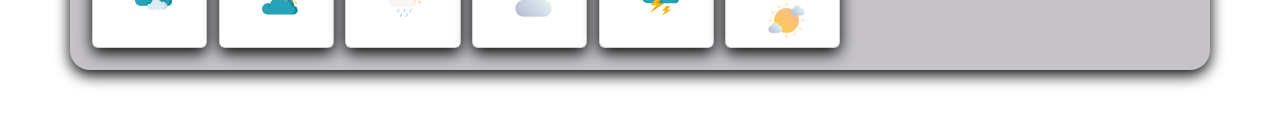
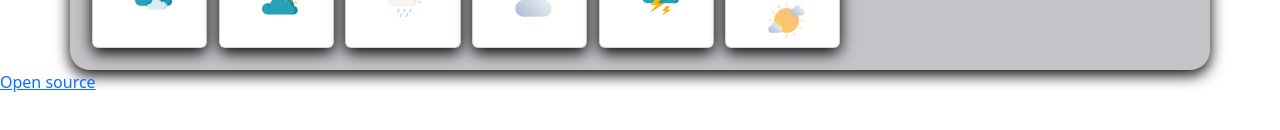
Before and after one commit to Olesia86/weather-react, a React (Create React App) app: page / in a window 1280 px wide. Shown: the part 590-720 px from the top of the page. Built offline with nearby package versions, Linux system fonts and the light colour scheme.

Commit message:
Update App.js

```diff
--- a/src/App.js
+++ b/src/App.js
@@ -16,9 +16,9 @@ export default function App() {
         <br />
         <Forecast />
       </div>
+    <div className="link">
+    <a href="https://github.com/Olesia86/weather-react">Open source</a>
+      </div>
       </div>
   );
 }
-<div>
-  <a href="https://github.com/Olesia86/weather-react">Open source</a>
-</div>
```
Lines whose indentation alone changed are shown as unchanged.
